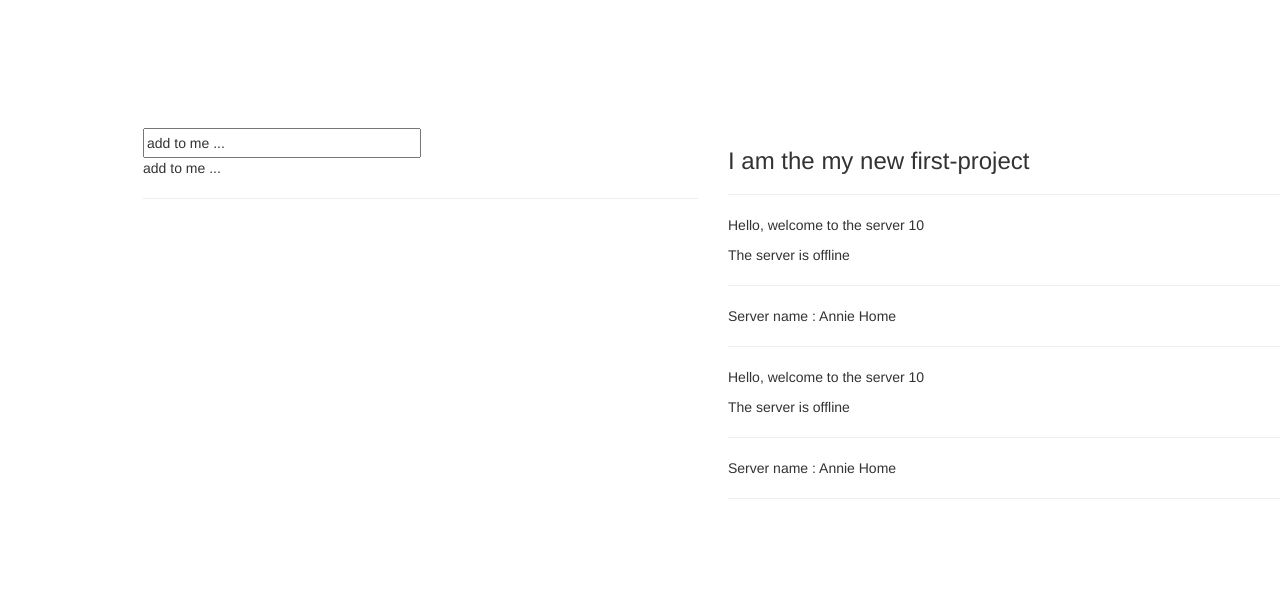
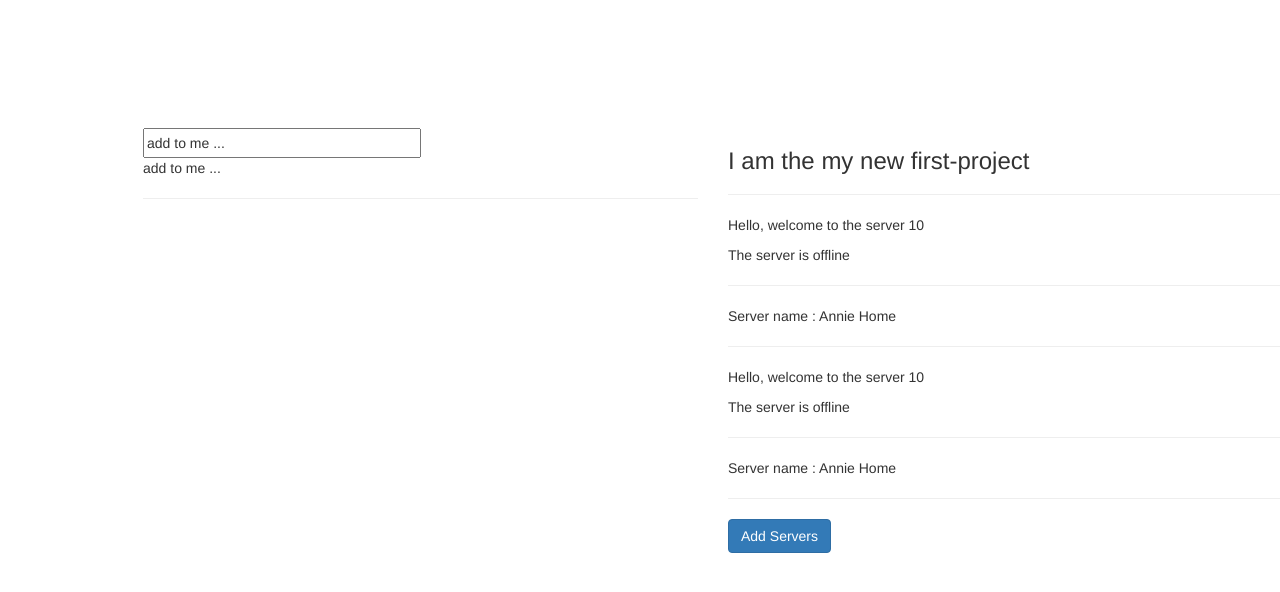
Before and after one commit to anniechakraborty/first-project, an Angular app: page / in a window 1280 px wide. Shown: the top 592 px of the page. Built offline with nearby package versions, Linux system fonts and the light colour scheme.

Commit message:
using property binding

```diff
--- a/src/app/servers/servers.component.html
+++ b/src/app/servers/servers.component.html
@@ -1,2 +1,11 @@
 <app-server></app-server>
 <app-server></app-server>
+    <!-- the [] square bracket tells angular that we are using property binding on that HTML tag attribute.
+    here "disabled" is an attribute we can use on HTML tags like the button tag, input tag etc. -->
+<button class="btn btn-primary" [disabled]="!allowNewServer">
+    <!-- logically, when the allowNewServer property becomes true in the TS code, the button should be enabled
+    but since we are binding with the disabled property, setting the disabled property to be true would
+    disable the button and defeat the purpose. so we have ! before allowNewServer to get the opposite value of
+    the var -->
+    Add Servers
+</button>
--- a/src/app/servers/servers.component.ts
+++ b/src/app/servers/servers.component.ts
@@ -1,10 +1,22 @@
-import { Component } from '@angular/core';
+import { Component , OnInit } from '@angular/core';
 
 @Component({
   selector: 'app-servers',
   templateUrl: './servers.component.html',
   styleUrls: ['./servers.component.css']
 })
-export class ServersComponent {
+export class ServersComponent implements OnInit {
+  // to demonstrate property binding, we created a new button (in the template file) called
+  // Add Server and we are going to bind computed value to the button property in that file
+  allowNewServer = false;
 
+  constructor(){
+    setTimeout( ()=> {
+      this.allowNewServer = true;
+    }, 2000);
+    // so basically, after 2s the allowNewServer property will be true
+  }
+  ngOnInit(): void {
+
+  }
 }
```
